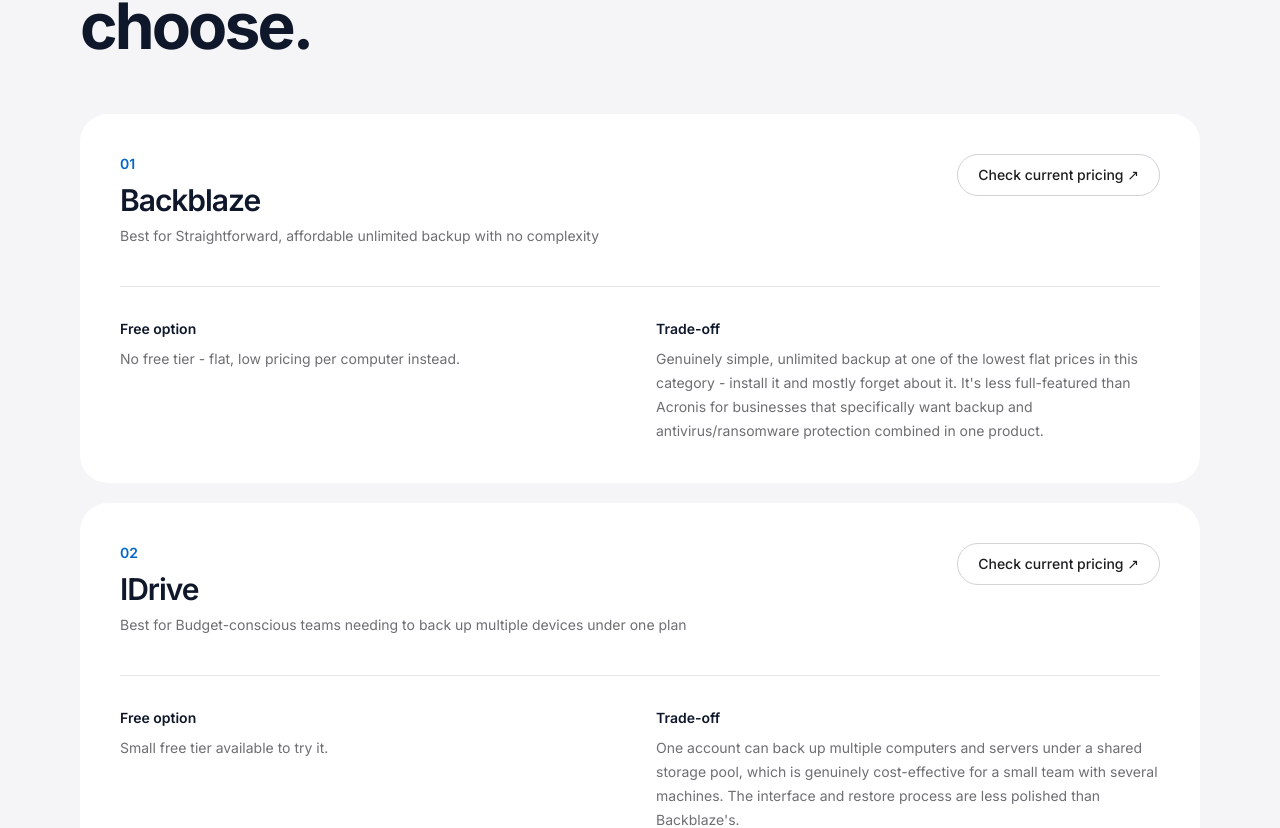
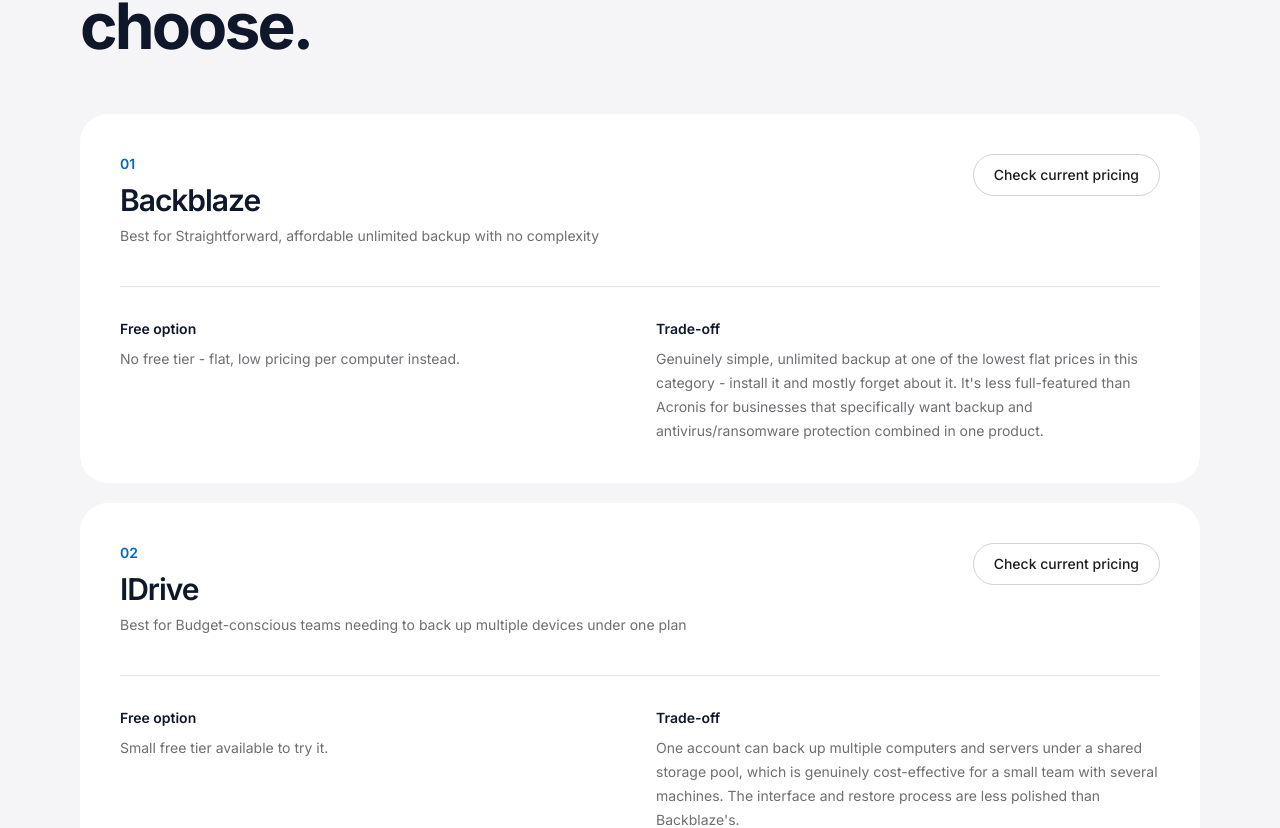
Before and after one commit to LinukaBandara/StackPick, a Next.js app: page /best/cloud-backup-software in a window 1280 px wide. Shown: the part 3276-4104 px from the top of the page. Built offline with nearby package versions, Linux system fonts and the light colour scheme; no server answers.

Commit message:
design: replace text arrows with icons

```diff
--- a/components/ComparisonArticle.tsx
+++ b/components/ComparisonArticle.tsx
@@ -151,7 +151,7 @@ export default function ComparisonArticle({ title, slug, intro, pricingNote, too
                     <p className="mt-2 text-sm text-[#6e6e73]">Best for {tool.bestFor}</p>
                   </div>
                   <a href={tool.url} target="_blank" rel="noopener noreferrer sponsored" className="sp-button-secondary shrink-0">
-                    Check current pricing ↗
+                    Check current pricing
                   </a>
                 </div>
                 <div className="mt-10 grid gap-8 border-t border-black/10 pt-8 sm:grid-cols-2">
```
